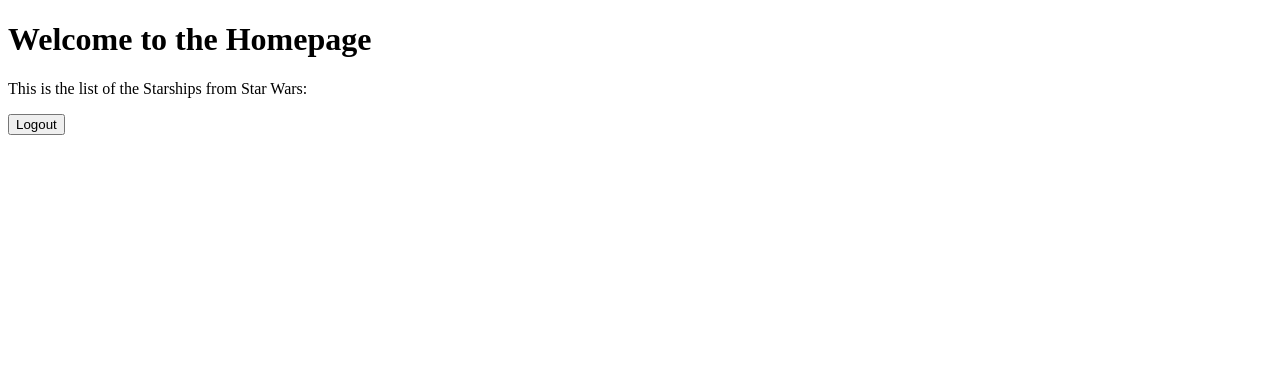
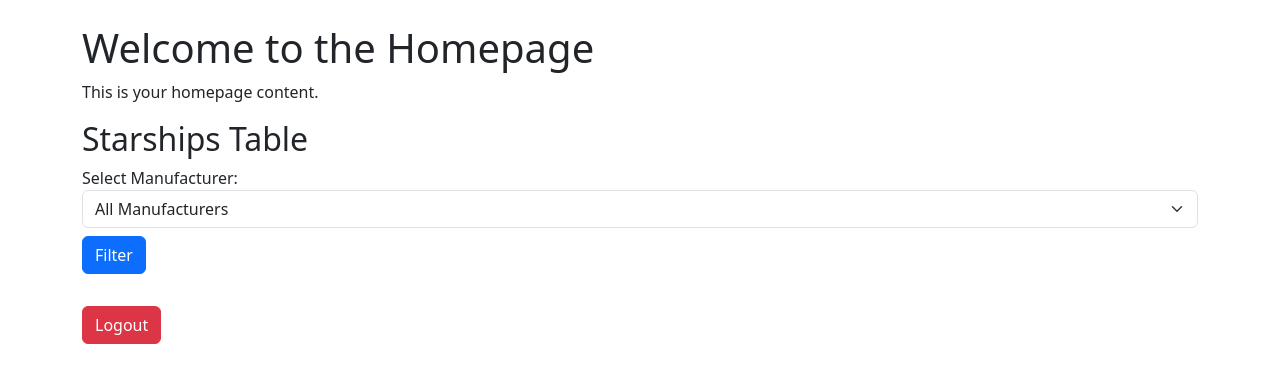
Before and after one commit to pokengineer/starwars_webapp, a Flask app: template web_application/templates/homepage.html in a window 1280 px wide. Shown: the top 383 px of the page. Run offline with Flask 3, Linux system fonts and the light colour scheme; the template is opened without the code that fills it, so the values that code supplies are empty.

Commit message:
web app version 1 - csv as storage

```diff
--- a/web_application/app.py
+++ b/web_application/app.py
@@ -1,4 +1,6 @@
 from flask import Flask, render_template, request, redirect, url_for, session
+import pandas as pd
+import re
 
 app = Flask(__name__)
 app.secret_key = "supersecretkey"  # Used for session management
@@ -27,11 +29,29 @@ def login():
             return render_template('login.html', error="Invalid username or password")
     return render_template('login.html')
 
-@app.route('/homepage')
+@app.route('/homepage', methods=['GET', 'POST'])
 def homepage():
     # Check if user is logged in
     if "logged_in" in session and session["logged_in"]:
-        return render_template('homepage.html')
+        try:
+            # Load CSV data
+            df = pd.read_csv('data/starships.csv')
+            manufacturers = sorted(df['manufacturer'].unique())
+
+            selected_manufacturer = request.form.get('manufacturer', '')
+            if selected_manufacturer:
+                # Filter rows matching the manufacturer using regex
+                pattern = re.compile(selected_manufacturer, re.IGNORECASE)
+                filtered_df = df[df['manufacturer'].str.contains(pattern)]
+            else:
+                filtered_df = df
+
+            table_data = filtered_df.to_html(index=False, classes='table table-striped')
+        except FileNotFoundError:
+            manufacturers = []
+            table_data = "<p>Error: CSV file not found.</p>"
+
+        return render_template('homepage.html', table=table_data, manufacturers=manufacturers, selected_manufacturer=selected_manufacturer)
     return redirect(url_for('login'))
 
 @app.route('/logout')
--- a/web_application/templates/homepage.html
+++ b/web_application/templates/homepage.html
@@ -3,13 +3,32 @@
 <head>
     <meta charset="UTF-8">
     <meta name="viewport" content="width=device-width, initial-scale=1.0">
-    <title>Star Wars Starships</title>
+    <title>Homepage</title>
+    <link rel="stylesheet" href="https://cdn.jsdelivr.net/npm/bootstrap@5.3.0/dist/css/bootstrap.min.css">
 </head>
 <body>
-    <h1>Welcome to the Homepage</h1>
-    <p>This is the list of the Starships from Star Wars:</p>
-    <form action="/logout">
-        <button type="submit">Logout</button>
-    </form>
+    <div class="container mt-4">
+        <h1>Welcome to the Homepage</h1>
+        <p>This is your homepage content.</p>
+        <h2>Starships Table</h2>
+        <form method="post" class="mb-3">
+            <label for="manufacturer">Select Manufacturer:</label>
+            <select name="manufacturer" id="manufacturer" class="form-select">
+                <option value="">All Manufacturers</option>
+                {% for manufacturer in manufacturers %}
+                    <option value="{{ manufacturer }}" {% if manufacturer == selected_manufacturer %}selected{% endif %}>
+                        {{ manufacturer }}
+                    </option>
+                {% endfor %}
+            </select>
+            <button type="submit" class="btn btn-primary mt-2">Filter</button>
+        </form>
+        <div>
+            {{ table|safe }}
+        </div>
+        <form action="/logout">
+            <button type="submit" class="btn btn-danger mt-3">Logout</button>
+        </form>
+    </div>
 </body>
 </html>
```
Also changed, not shown: web_application/data/starships.csv (added, +37 -0 lines).
